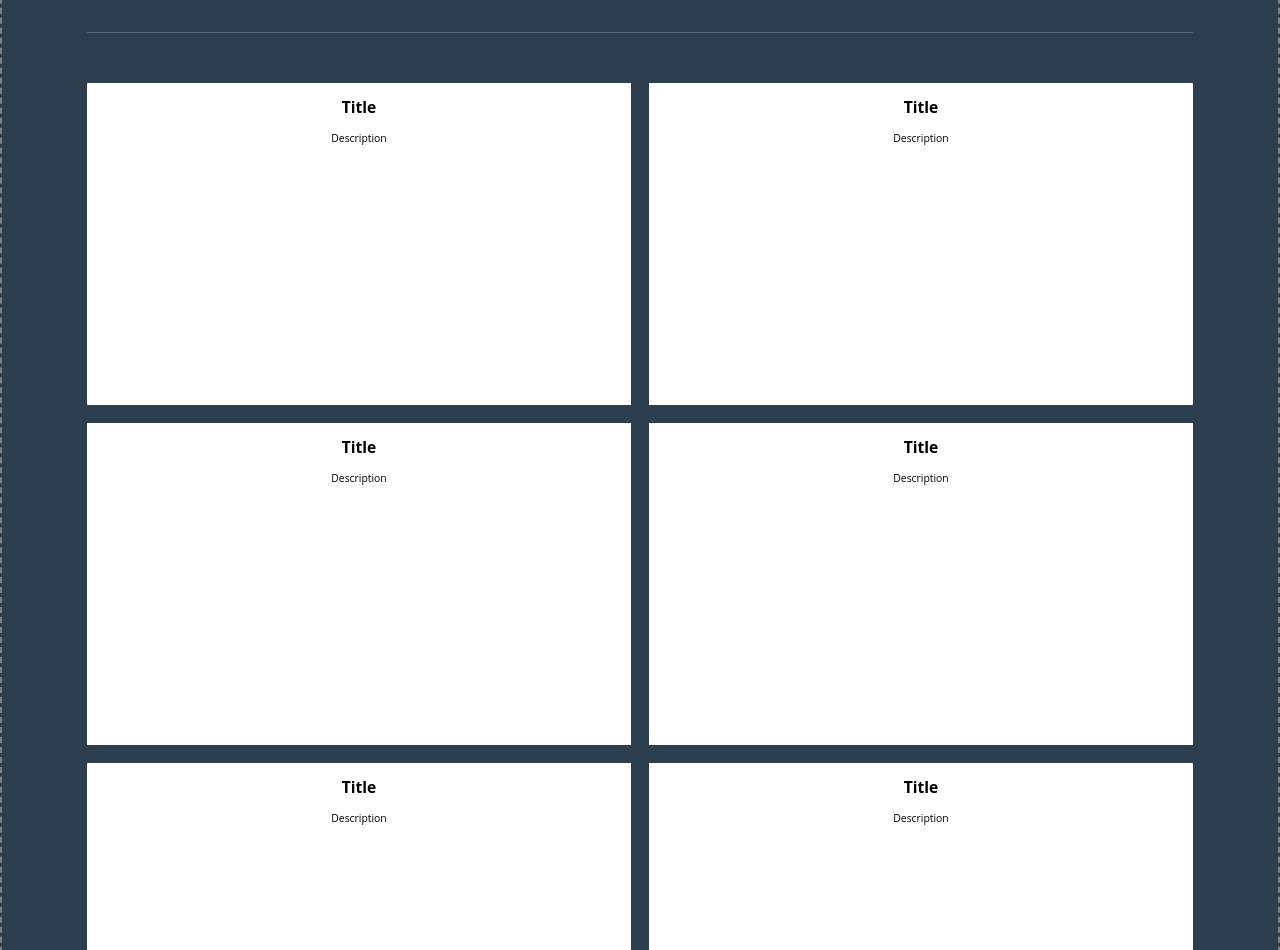
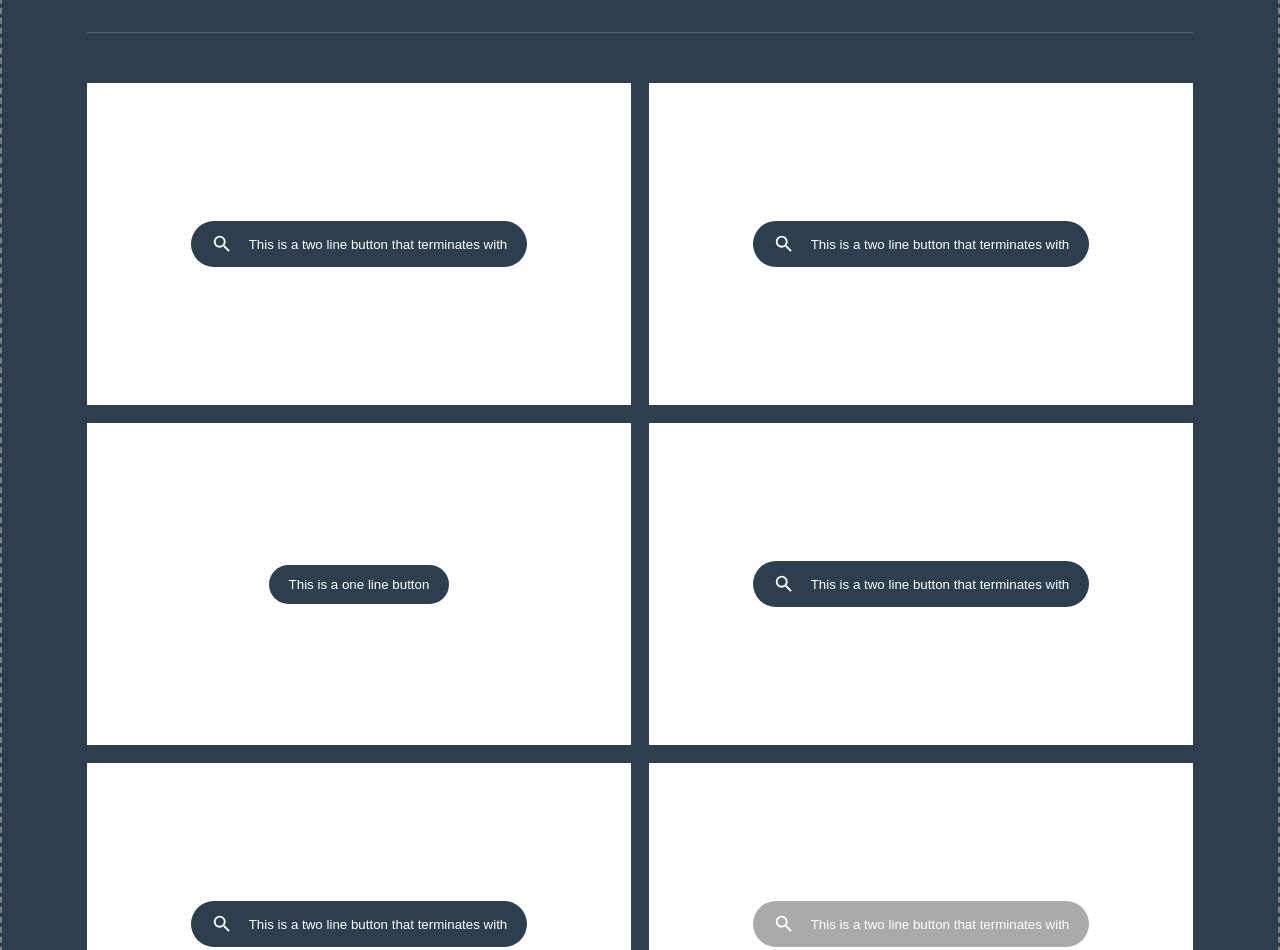
Before and after one commit to jhonnovax/react-components-scss-modules, a React (Create React App) app: page / in a window 1280 px wide. Shown: the part 262-1212 px from the top of the page. Built offline with nearby package versions, Linux system fonts and the light colour scheme.

Commit message:
Implement button component with the different states

```diff
--- /dev/null
+++ b/src/components/firm-facts/firm-facts-button/firm-facts-button.js
@@ -0,0 +1,17 @@
+import React from 'react';
+import styles from './firm-facts-button.module.scss';
+
+const FirmFactsButton = ({ variant, disabled, children }) => {
+	const buttonClass = variant === 'default' ? styles.default : styles.icon;
+
+	return (
+		<button className={`${styles.firmFactsButton} ${buttonClass}`} disabled={disabled}>
+			<svg xmlns="http://www.w3.org/2000/svg" width="22" height="22" viewBox="0 0 24 24">
+				<path fill="currentColor" d="M15.5 14h-.79l-.28-.27A6.47 6.47 0 0 0 16 9.5A6.5 6.5 0 1 0 9.5 16c1.61 0 3.09-.59 4.23-1.57l.27.28v.79l5 4.99L20.49 19zm-6 0C7.01 14 5 11.99 5 9.5S7.01 5 9.5 5S14 7.01 14 9.5S11.99 14 9.5 14" />
+			</svg>
+			<span className={styles.text}>{children}</span>
+		</button>
+	);
+};
+
+export default FirmFactsButton;
--- /dev/null
+++ b/src/components/firm-facts/firm-facts-button/firm-facts-button.module.scss
@@ -0,0 +1,48 @@
+.firmFactsButton {
+	background-color: #2D3E4E;
+	border: 1px solid #2D3E4E;
+	color: white;
+	display: flex;
+	align-items: center;
+	padding: 12px 20px;
+	border: none;
+	border-radius: 70px;
+	cursor: pointer;
+	transition: all 0.3s ease-in-out;
+	overflow: hidden;
+
+	svg {
+		flex-shrink: 0;
+		display: none;
+		margin-right: 16px;
+	}
+
+	&.default {
+		.text {
+			white-space: nowrap;
+		}
+	}
+
+	&.icon {
+		svg {
+			display: block;
+		}
+
+		.text {
+			max-width: 100%;
+			text-overflow: ellipsis;
+		}
+	}
+
+	&:disabled {
+		background-color: #AAAAAA;
+		color: white;
+		cursor: not-allowed;
+	}
+
+	&:hover:not(:disabled) {
+		background-color: #07C06A;
+		border: 1px solid white;
+		color: white;
+	}
+}
--- a/src/components/firm-facts/firm-facts-card/firm-facts-card.js
+++ b/src/components/firm-facts/firm-facts-card/firm-facts-card.js
@@ -1,15 +1,14 @@
 import React from 'react';
 import styles from './firm-facts-card.module.scss';
 
-const FirmFactsCard = ({ className, variant }) => {
-  const cardClass = variant === 'border' ? styles.border : styles.default;
+const FirmFactsCard = ({ className, variant, children }) => {
+	const cardClass = variant === 'border' ? styles.border : styles.default;
 
-  return (
-    <div className={`${className} ${styles.card} ${cardClass}`}>
-      <h2>Title</h2>
-      <p>Description</p>
-    </div>
-  );
+	return (
+		<div className={`${className} ${styles.card} ${cardClass}`}>
+			{children}
+		</div>
+	);
 };
 
 export default FirmFactsCard;
--- a/src/components/firm-facts/firm-facts-card/firm-facts-card.module.scss
+++ b/src/components/firm-facts/firm-facts-card/firm-facts-card.module.scss
@@ -1,8 +1,13 @@
 .card {
+	display: flex;
+	align-items: center;
+	justify-content: center;
 	background-color: white;
 	border: none;
 	text-align: center;
 	height: 322px;
+	cursor: pointer;
+	padding: 16px;
 
 	&.default {
 		background-color: white;
--- a/src/components/firm-facts/firm-facts.js
+++ b/src/components/firm-facts/firm-facts.js
@@ -1,6 +1,7 @@
 import React from 'react';
 import styles from './firm-facts.module.scss';
 import FirmFactCard from './firm-facts-card/firm-facts-card.js';
+import FirmFactButton from './firm-facts-button/firm-facts-button.js';
 
 const FirmFacts = () => {
 	return (
@@ -15,13 +16,47 @@ const FirmFacts = () => {
 			<hr />
 
 			<div className={styles.cardsContainer}>
-				<FirmFactCard className={styles.featured} variant="default" />
-				<FirmFactCard className={styles.tile} variant="default" />
-				<FirmFactCard className={styles.tile} variant="default" />
-				<FirmFactCard className={styles.tile} variant="default" />
-				<FirmFactCard className={styles.tile} variant="default" />
-				<FirmFactCard className={styles.tile} variant="default" />
-				<FirmFactCard className={styles.tile} variant="border" />
+				<FirmFactCard className={styles.featured} variant="default">
+					<FirmFactButton variant="icon">
+						This is a two line button that terminates with
+					</FirmFactButton>
+				</FirmFactCard>
+
+				<FirmFactCard className={styles.tile} variant="default">
+					<FirmFactButton variant="icon">
+						This is a two line button that terminates with
+					</FirmFactButton>
+				</FirmFactCard>
+
+				<FirmFactCard className={styles.tile} variant="default">
+					<FirmFactButton variant="default">
+						This is a one line button
+					</FirmFactButton>
+				</FirmFactCard>
+
+				<FirmFactCard className={styles.tile} variant="default">
+					<FirmFactButton variant="icon">
+						This is a two line button that terminates with
+					</FirmFactButton>
+				</FirmFactCard>
+
+				<FirmFactCard className={styles.tile} variant="default">
+					<FirmFactButton variant="icon">
+						This is a two line button that terminates with
+					</FirmFactButton>
+				</FirmFactCard>
+
+				<FirmFactCard className={styles.tile} variant="default">
+					<FirmFactButton variant="icon" disabled={true}>
+						This is a two line button that terminates with
+					</FirmFactButton>
+				</FirmFactCard>
+
+				<FirmFactCard className={styles.tile} variant="border">
+					<FirmFactButton variant="icon">
+						This is a two line button that terminates with
+					</FirmFactButton>
+				</FirmFactCard>
 			</div>
 		</section>
 	);
```
